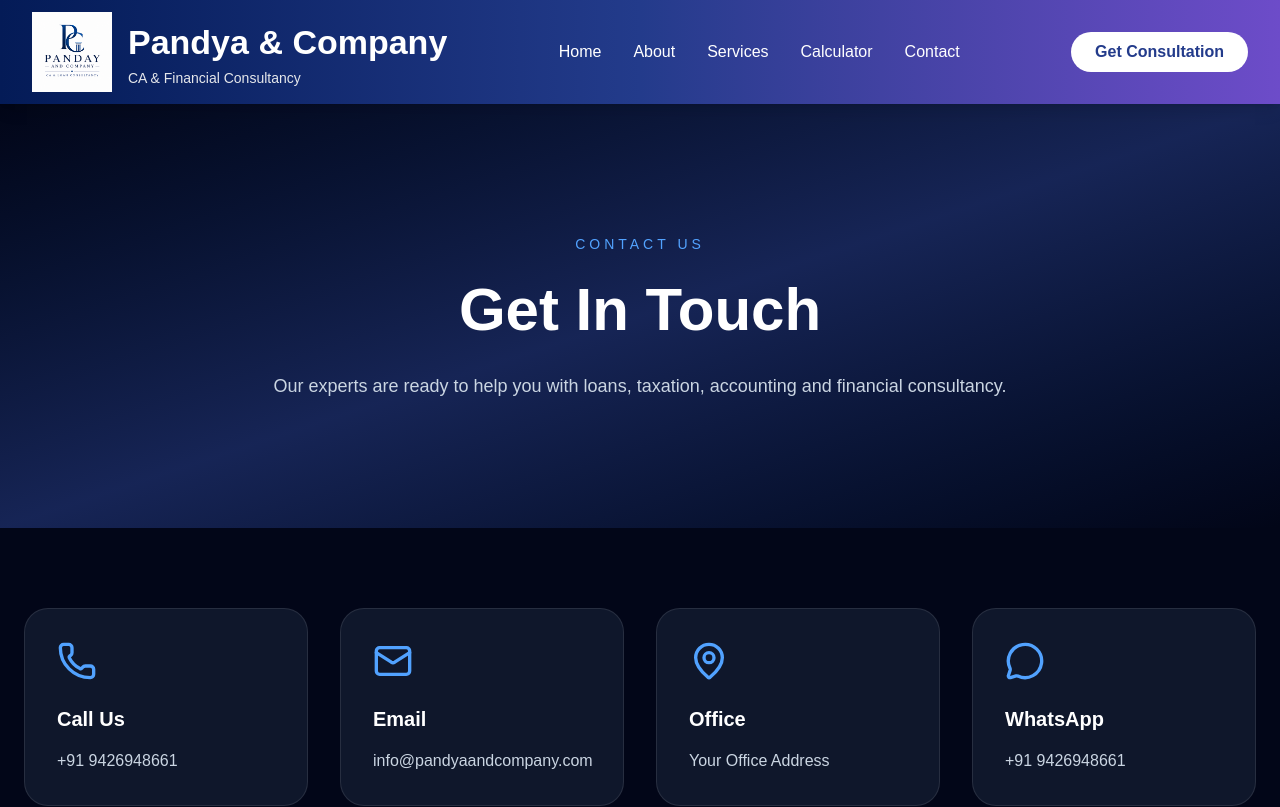
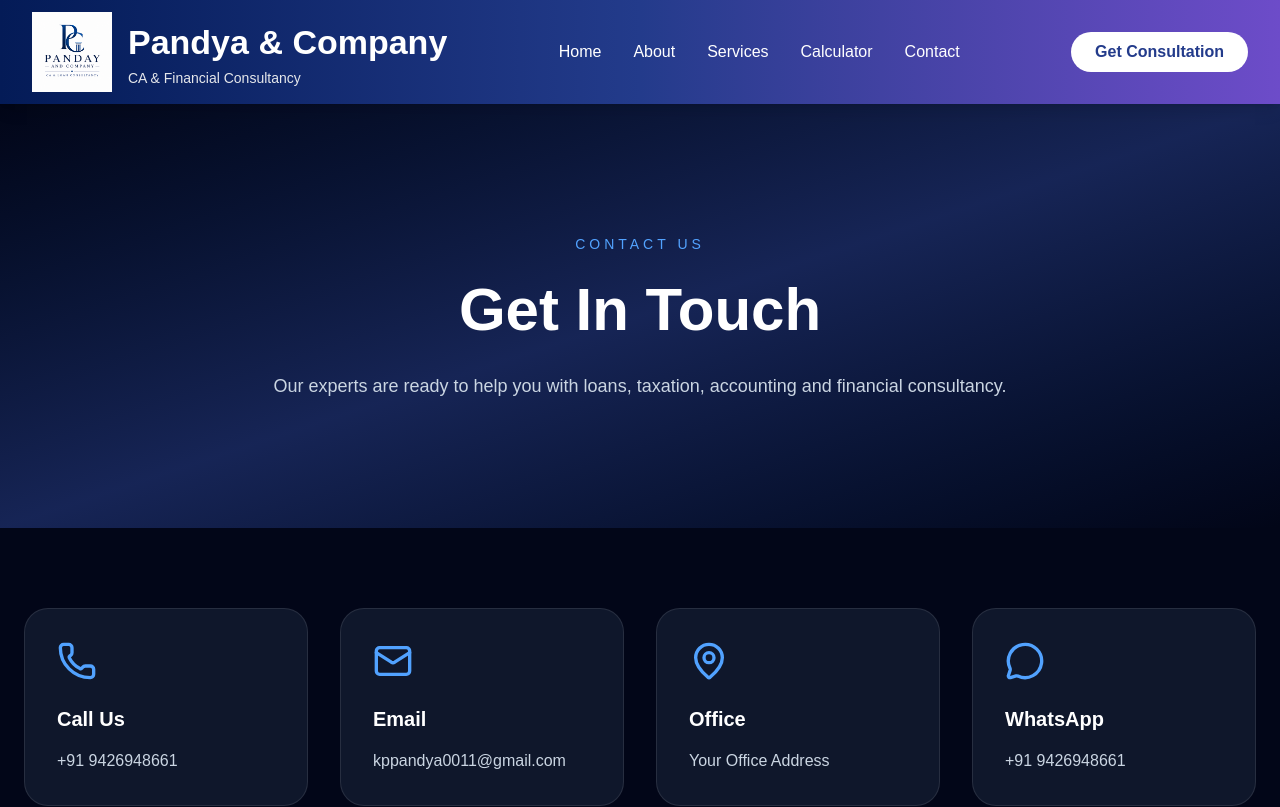
Before and after one commit to kaushik001961-hue/pandya_and_company, a Next.js app: page /contact in a window 1280 px wide. Shown: the top 807 px of the page. Built offline with nearby package versions, Linux system fonts and the light colour scheme.

Commit message:
fix navbar8

```diff
--- a/src/components/ContactInfo.tsx
+++ b/src/components/ContactInfo.tsx
@@ -10,7 +10,7 @@
     {
       icon: Mail,
       title: "Email",
-      value: "info@pandyaandcompany.com",
+      value: "kppandya0011@gmail.com",
     },
     {
       icon: MapPin,
```
